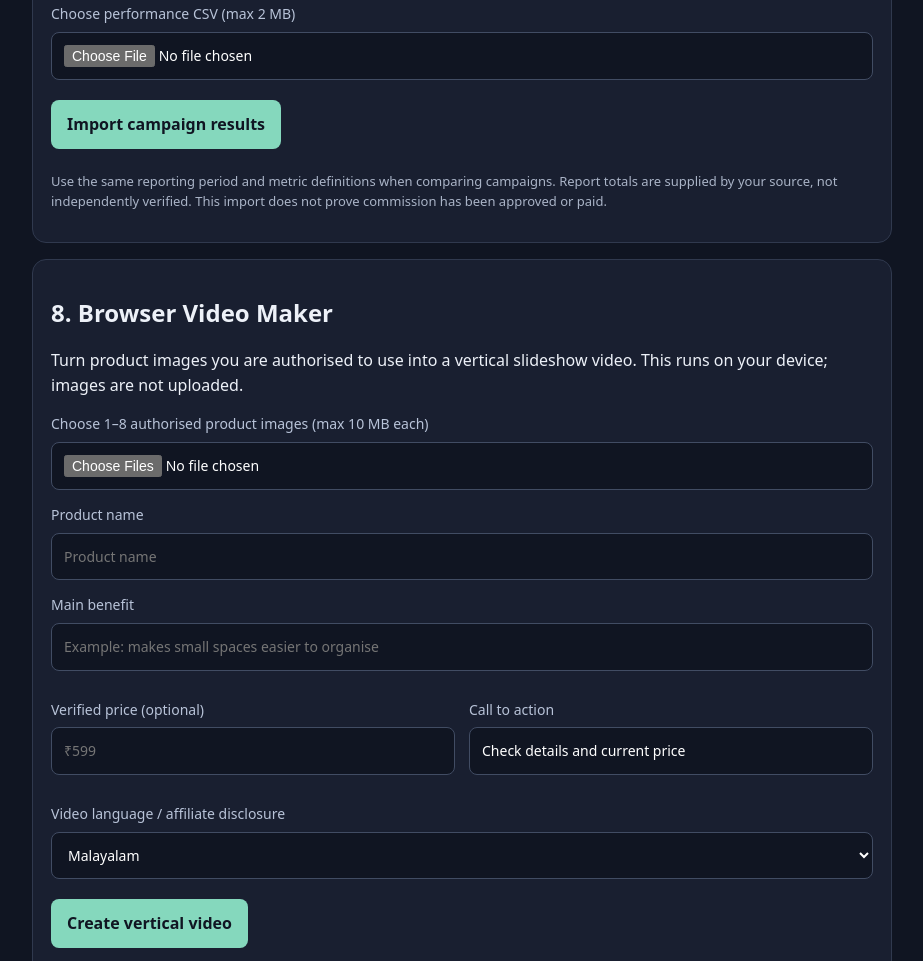
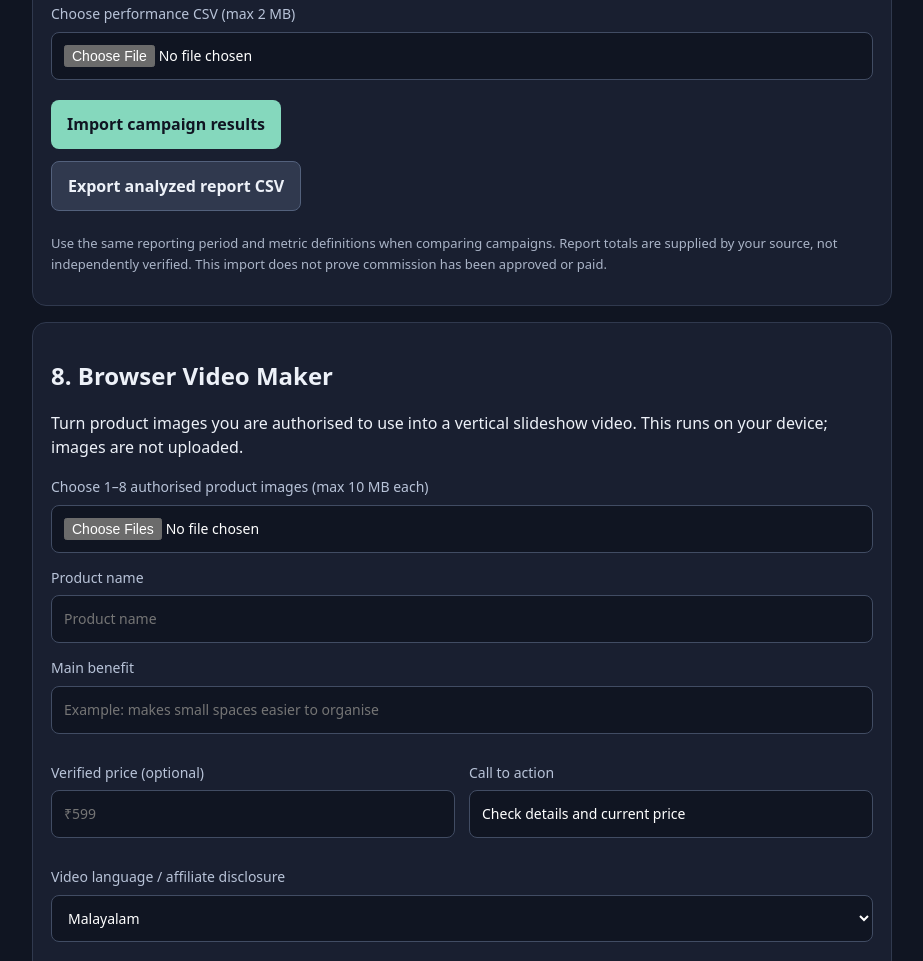
Before and after one commit to fayisaftha786/-ai-commerce-hub-, a website: page index.html in a window 1280 px wide. Shown: the part 6036-6997 px from the top of the page, without its empty margins (178-1101 px from the left). Drawn offline with Linux system fonts and the light colour scheme.

Commit message:
Add campaign report export control

```diff
--- a/index.html
+++ b/index.html
@@ -174,6 +174,7 @@
         </label>
         <button type="submit">Import campaign results</button>
       </form>
+      <button id="exportCampaignReport" type="button" class="secondary" disabled>Export analyzed report CSV</button>
       <p id="campaignReportMessage" role="status" aria-live="polite"></p>
       <div id="campaignReportResults" aria-live="polite"></div>
       <p class="hint">Use the same reporting period and metric definitions when comparing campaigns. Report totals are supplied by your source, not independently verified. This import does not prove commission has been approved or paid.</p>
```
